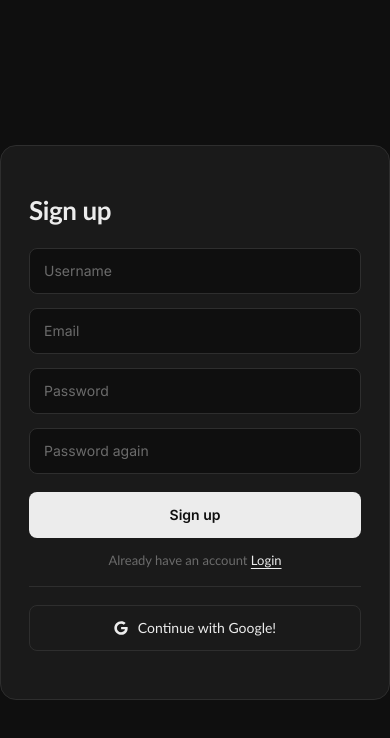
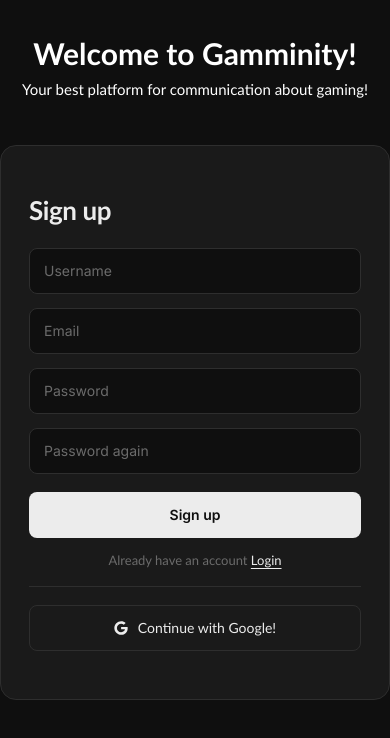
Before and after one commit to Laci5555/2026-Vizsgaremek-Frontend, a React (Vite) app: page /signup in a window 390 px wide. Shown: the top 738 px of the page. Built offline with nearby package versions, Linux system fonts and the light colour scheme; no server answers.

Commit message:
title_for_login&&signup

```diff
--- a/src/components/Login.css
+++ b/src/components/Login.css
@@ -10,6 +10,7 @@
   --danger:       #ef4444;
 }
 
+
 /* ── Page ── */
 .login {
   display: flex;
@@ -20,6 +21,18 @@
   flex-direction: column;
   background: var(--bg);
   font-family: 'Inter', sans-serif;
+}
+
+.login .title{
+  font-size: 60pt;
+  position: absolute;
+  top: 5px;
+}
+
+.login .motto{
+  font-size: 20pt;
+  position: absolute;
+  top: 110px;
 }
 
 /* ── Card ── */
@@ -148,10 +161,41 @@
   background: rgba(255, 255, 255, 0.04);
 }
 
+@media (min-width:501px) and (max-width:850px) {
+  .login .title{
+    font-size: 35pt;
+    top: 20px;
+  }
+  .login .motto{
+    font-size: 16pt;
+    top: 90px;
+  }
+}
+
+@media (min-width:400px) and (max-width:500px) {
+  .login .title{
+    font-size: 29pt;
+    top: 20px;
+  }
+  .login .motto{
+    font-size: 13pt;
+    top: 80px;
+  }
+}
+
 @media (max-width: 400px) {
   .loginForm {
     width: 100%;
     padding: 48px 28px;
     justify-content: center;
   }
+  .login .title{
+    font-size: 30px;
+    top: 35px;
+  }
+  .login .motto{
+    font-size: 15px;
+    top: 80px;
+    text-align: center;
+  }
 }
--- a/src/components/Login.jsx
+++ b/src/components/Login.jsx
@@ -47,6 +47,8 @@ export default function Login({auth, userDataCollection}) {
 
   return (
     <div className='login'>
+        <h1 className="title">Welcome to Gamminity!</h1>
+        <div className="motto">Your best platform for communication about gaming!</div>
         <div className='loginForm'>
             <h1>Login</h1>
             <input type="email" placeholder='Email' value={email} onChange={e=>setEmail(e.target.value)} required/>
--- a/src/components/Signup.css
+++ b/src/components/Signup.css
@@ -18,6 +18,18 @@
   flex-direction: column;
   background: var(--bg);
   font-family: 'Inter', sans-serif;
+}
+
+.signup .title{
+  font-size: 60pt;
+  position: absolute;
+  top: 5px;
+}
+
+.signup .motto{
+  font-size: 20pt;
+  position: absolute;
+  top: 110px;
 }
 
 /* ── Card ── */
@@ -146,6 +158,28 @@
   background: rgba(255, 255, 255, 0.04);
 }
 
+@media (min-width:501px) and (max-width:850px) {
+  .signup .title{
+    font-size: 35pt;
+    top: 20px;
+  }
+  .signup .motto{
+    font-size: 16pt;
+    top: 90px;
+  }
+}
+
+@media (min-width:400px) and (max-width:500px) {
+  .signup .title{
+    font-size: 29pt;
+    top: 20px;
+  }
+  .signup .motto{
+    font-size: 13pt;
+    top: 80px;
+  }
+}
+
 /* ── Responsive ── */
 @media (max-width: 400px) {
   .signupForm {
@@ -153,4 +187,13 @@
     padding: 48px 28px;
     justify-content: center;
   }
+  .signup .title{
+    font-size: 30px;
+    top: 35px;
+  }
+  .signup .motto{
+    font-size: 15px;
+    top: 80px;
+    text-align: center;
+  }
 }
--- a/src/components/Signup.jsx
+++ b/src/components/Signup.jsx
@@ -53,6 +53,8 @@ export default function Signup({auth, userDataCollection}) {
 
   return (
     <div className='signup'>
+        <h1 className="title">Welcome to Gamminity!</h1>
+        <div className="motto">Your best platform for communication about gaming!</div>
         <div className='signupForm'>
             <h1>Sign up</h1>
             <input type="text" placeholder='Username' value={name} onChange={e=>setName(e.target.value)} required/>
@@ -64,7 +66,6 @@ export default function Signup({auth, userDataCollection}) {
             <hr className='separator'/>
             <button className='signupGoogle' onClick={()=>LoginInWithGoogle()}><FaGoogle /> <p>Continue with Google!</p></button>
         </div>
-
     </div>
   )
 }
```
